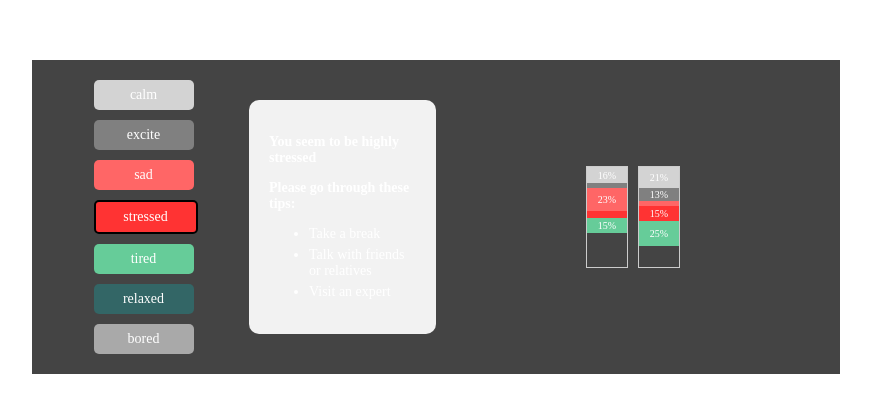
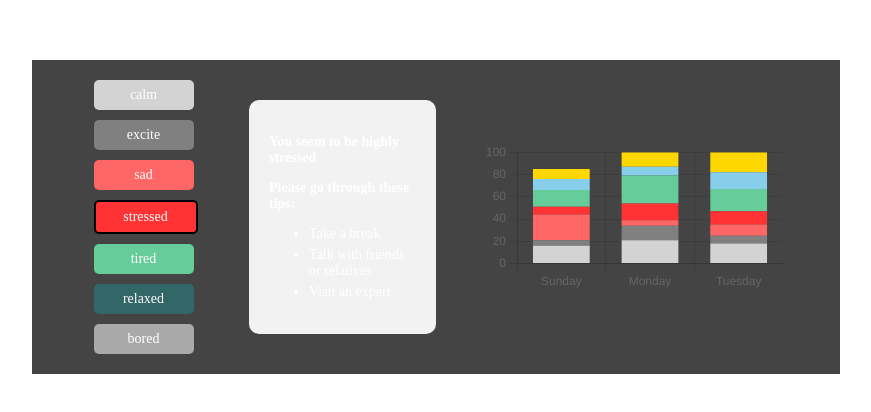
Before and after one commit to Ranjan00001/Mood-Tracker, a React (Vite) app: page / in a window 1280 px wide. Shown: the part 204-616 px from the top of the page, without its empty margins (232-1103 px from the left). Built offline with nearby package versions, Linux system fonts and the light colour scheme.

Commit message:
Adding chart js

```diff
--- a/package.json
+++ b/package.json
@@ -10,7 +10,9 @@
     "preview": "vite preview"
   },
   "dependencies": {
+    "chart.js": "^4.4.5",
     "react": "^18.3.1",
+    "react-chartjs-2": "^5.2.0",
     "react-dom": "^18.3.1"
   },
   "devDependencies": {
--- a/src/assets/components/GraphBar.jsx
+++ b/src/assets/components/GraphBar.jsx
@@ -1,23 +1,85 @@
-import '../Style/GraphBar.css';
+import React from 'react';
+import { Bar } from 'react-chartjs-2';
+import {
+	Chart as ChartJS,
+	CategoryScale,
+	LinearScale,
+	BarElement,
+	Title,
+	Tooltip,
+	Legend,
+} from 'chart.js';
 
-function GraphBar({ data }) {
-  return (
-    <div className="graph-container">
-      {data.map((dayData, index) => (
-        <div key={index} className="day-bar">
-          {dayData.moods.map((mood, i) => (
-            <div
-              key={i}
-              className="mood-segment"
-              style={{ height: `${mood.percentage}%`, backgroundColor: mood.color }}
-            >
-              {mood.percentage > 10 ? `${mood.percentage}%` : null}
-            </div>
-          ))}
-        </div>
-      ))}
-    </div>
-  );
-}
+ChartJS.register(
+	CategoryScale,
+	LinearScale,
+	BarElement,
+	Title,
+	Tooltip,
+	Legend
+);
+
+const GraphBar = () => {
+	const moods = {
+		calm: '#D3D3D3',
+		excited: '#808080',
+		sad: '#FF6666',
+		stressed: '#FF3333',
+		tired: '#66CC99',
+		relaxed: '#87CEEB',
+		bored: '#FFD700',
+	};
+
+	const graphData = [
+		{
+			day: 'Sunday',
+			moods: { calm: 16, excited: 5, sad: 23, stressed: 7, tired: 15, relaxed: 10, bored: 9 },
+		},
+		{
+			day: 'Monday',
+			moods: { calm: 21, excited: 13, sad: 5, stressed: 15, tired: 25, relaxed: 8, bored: 13 },
+		},
+		{
+			day: 'Tuesday',
+			moods: { calm: 18, excited: 7, sad: 10, stressed: 12, tired: 20, relaxed: 15, bored: 18 },
+		},
+	];
+
+	const labels = graphData.map(item => item.day);
+
+	const datasets = Object.keys(moods).map(emotion => {
+		const emotionPercentage = graphData.map(item => item.moods[emotion] || 0);
+		return {
+			label: emotion,
+			data: emotionPercentage,
+			backgroundColor: moods[emotion],
+			barPercentage: 0.8,
+		};
+	});
+
+	const options = {
+		plugins: {
+			legend: {
+				display: false,
+			},
+		},
+		responsive: true,
+		scales: {
+			x: {
+				stacked: true,
+			},
+			y: {
+				stacked: true,
+				beginAtZero: true,
+			},
+		},
+	};
+
+	return (
+		<div>
+			<Bar data={{labels, datasets}} options={options} />
+		</div>
+	);
+};
 
 export default GraphBar;
```
Also changed, not shown: 1 other file (tests, documents, lock files or other folders).
